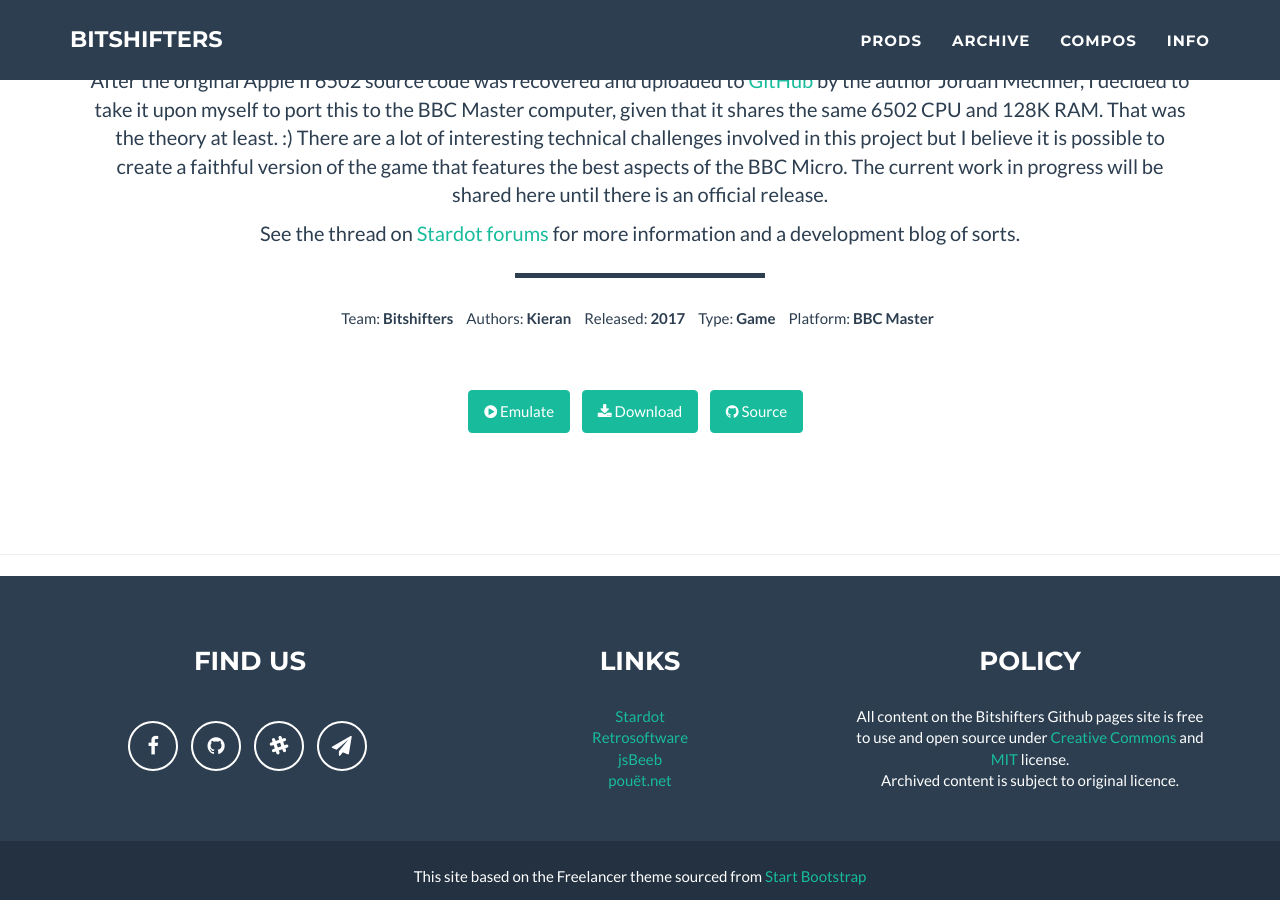
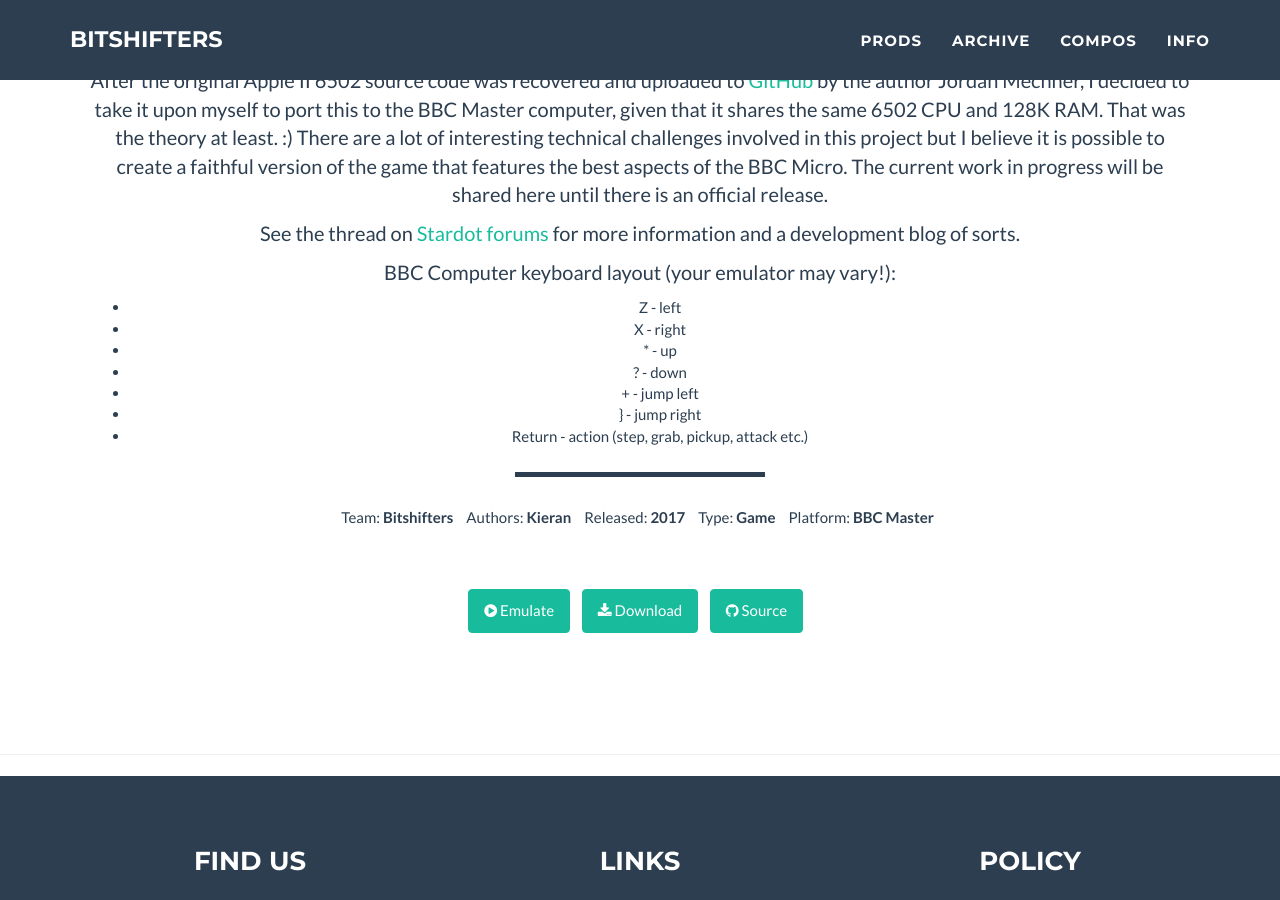
Before and after one commit to bitshifters/bitshifters.github.io, a Jekyll site: the page built from _posts/prods/2017-11-29-bs-pop-beeb.md, in a window 1280 px wide and 900 px high, scrolled down 1028 px. Built offline with Jekyll 4.4.1, drawn with Linux system fonts in a browser that asks for light colours.

Commit message:
Should probably add the keys..

```diff
--- a/_posts/prods/2017-11-29-bs-pop-beeb.md
+++ b/_posts/prods/2017-11-29-bs-pop-beeb.md
@@ -27,3 +27,12 @@ video:
 After the original Apple II 6502 source code was recovered and uploaded to [GitHub](https://github.com/jmechner/Prince-of-Persia-Apple-II) by the author Jordan Mechner, I decided to take it upon myself to port this to the BBC Master computer, given that it shares the same 6502 CPU and 128K RAM. That was the theory at least. :) There are a lot of interesting technical challenges involved in this project but I believe it is possible to create a faithful version of the game that features the best aspects of the BBC Micro. The current work in progress will be shared here until there is an official release.
 
 See the thread on [Stardot forums](http://stardot.org.uk/forums/viewtopic.php?f=53&t=13079) for more information and a development blog of sorts.
+
+BBC Computer keyboard layout (your emulator may vary!):
+* Z - left
+* X - right
+* \* - up
+* ? - down
+* \+ - jump left
+* } - jump right
+* Return - action (step, grab, pickup, attack etc.)
```
